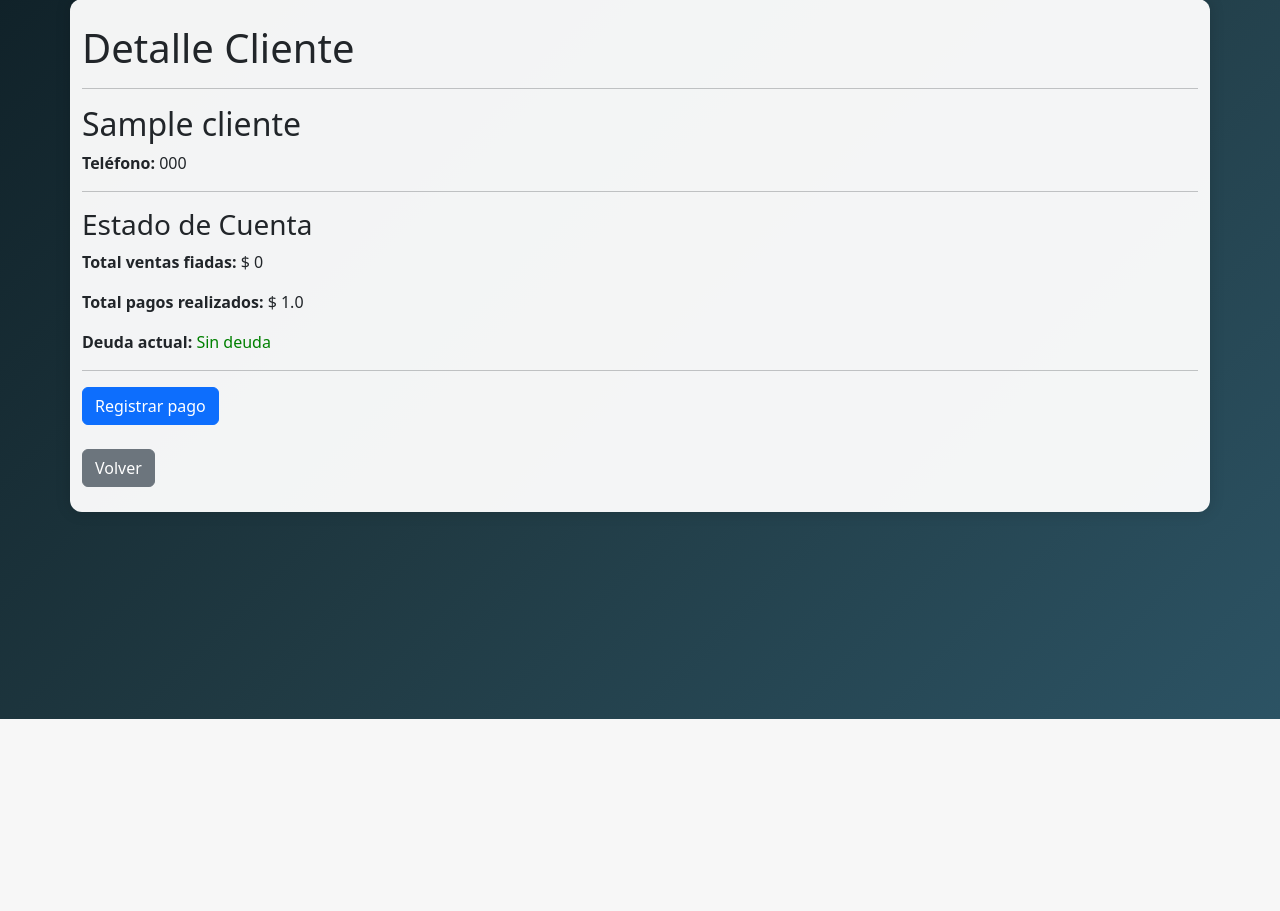
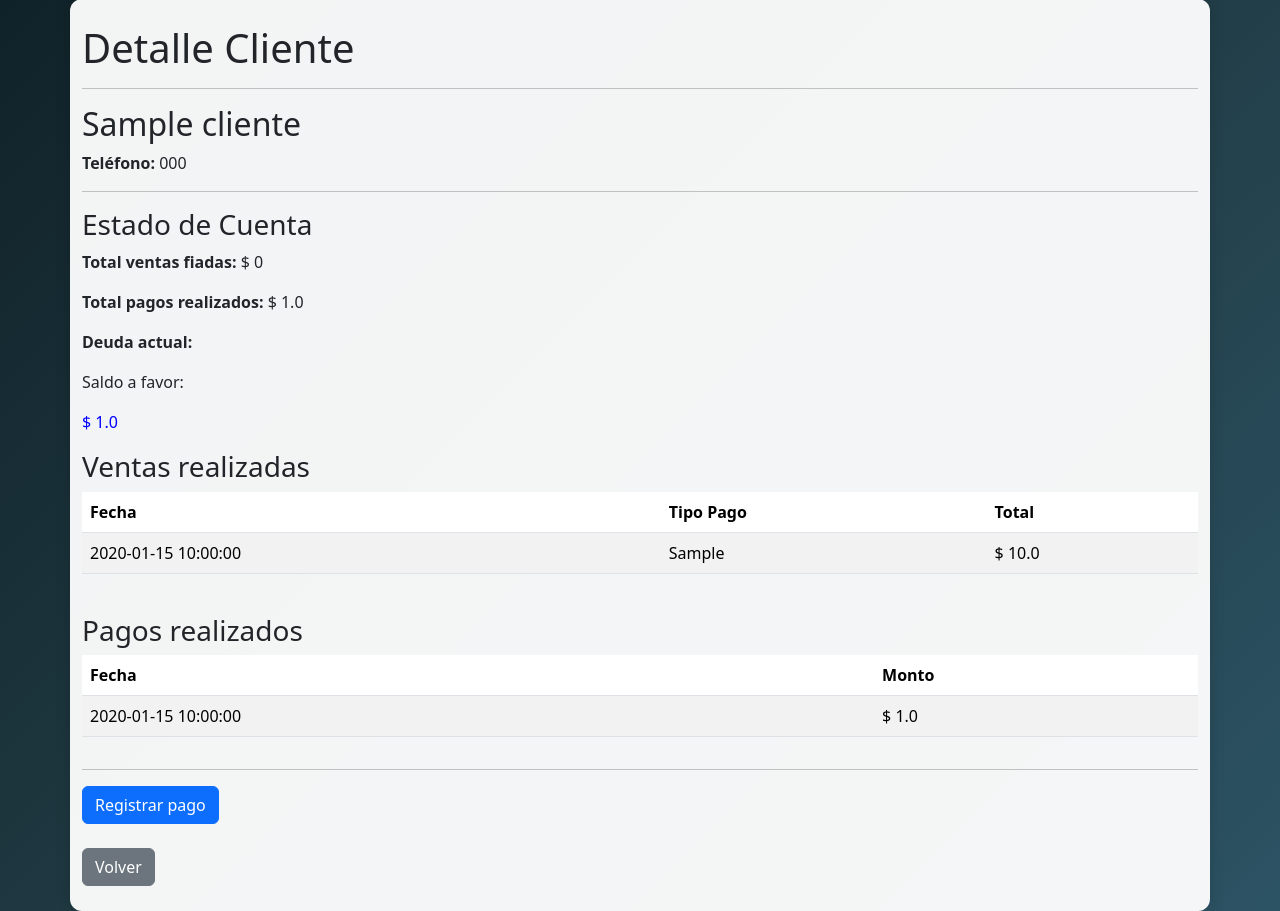
Before and after one commit to marisoltorres99/GestionStock, a Flask app: page /clientes/1 in a window 1280 px wide. Shown: the part 81-992 px from the top of the page. Before the commit the page ends 800 px from the top, so only its background shows below. Run offline with Flask 3, Linux system fonts and the light colour scheme; tables that the repository leaves empty hold one stand-in row (values such as "Sample post").

Commit message:
mostrar historial por cliente, deuda, sin deuda y saldo a favor

```diff
--- a/models/cliente.py
+++ b/models/cliente.py
@@ -5,4 +5,6 @@ class Cliente(db.Model):
     nombre = db.Column(db.String(100), nullable=False)
     telefono = db.Column(db.String(50), nullable=True)
 
-    ventas = db.relationship("Venta", backref="cliente", lazy=True)
+    ventas = db.relationship("Venta", back_populates="cliente")
+
+    pagos = db.relationship("Pago", back_populates="cliente")
--- a/models/pago.py
+++ b/models/pago.py
@@ -9,3 +9,5 @@ class Pago(db.Model):
     cliente_id = db.Column(db.Integer, db.ForeignKey("cliente.id"), nullable=False)
 
     cliente = db.relationship("Cliente")
+
+    cliente = db.relationship("Cliente", back_populates="pagos")
--- a/models/venta.py
+++ b/models/venta.py
@@ -10,3 +10,5 @@ class Venta(db.Model):
     cliente_id = db.Column(db.Integer, db.ForeignKey("cliente.id"), nullable=True)
 
     detalles = db.relationship("DetalleVenta", backref="venta", lazy=True)
+
+    cliente = db.relationship("Cliente", back_populates="ventas")
--- a/routes/clientes_routes.py
+++ b/routes/clientes_routes.py
@@ -80,5 +80,8 @@ def calcularDeuda(id):
 
     deuda = monto_ventas_fiadas - monto_pagos
 
+    ventas = cliente.ventas
+    pagos = cliente.pagos
+
     return render_template("clientes/detalle.html", cliente=cliente, deuda=deuda,
-                           monto_pagos=monto_pagos, monto_ventas_fiadas=monto_ventas_fiadas)
+                           monto_pagos=monto_pagos, monto_ventas_fiadas=monto_ventas_fiadas, ventas=ventas, pagos=pagos)
--- a/templates/clientes/detalle.html
+++ b/templates/clientes/detalle.html
@@ -34,12 +34,84 @@
         <span style="color:red;">
             $ {{ deuda }}
         </span>
+    {% elif deuda < 0 %}
+        <p>Saldo a favor: </p>
+        <span style="color: blue;">$ {{ deuda | abs }}</span>
     {% else %}
         <span style="color:green;">
             Sin deuda
         </span>
     {% endif %}
 </p>
+
+<h3>Ventas realizadas</h3>
+
+<div class="table-responsive">
+
+    <table class="table table-striped">
+
+        <thead>
+            <tr>
+                <th>Fecha</th>
+                <th>Tipo Pago</th>
+                <th>Total</th>
+            </tr>
+        </thead>
+
+        <tbody>
+
+            {% for venta in ventas %}
+
+            <tr>
+
+                <td>{{ venta.fecha }}</td>
+
+                <td>{{ venta.tipo_pago }}</td>
+
+                <td>$ {{ venta.total }}</td>
+
+            </tr>
+
+            {% endfor %}
+
+        </tbody>
+
+    </table>
+
+</div>
+
+<h3 class="mt-4">Pagos realizados</h3>
+
+<div class="table-responsive">
+
+    <table class="table table-striped">
+
+        <thead>
+            <tr>
+                <th>Fecha</th>
+                <th>Monto</th>
+            </tr>
+        </thead>
+
+        <tbody>
+
+            {% for pago in pagos %}
+
+            <tr>
+
+                <td>{{ pago.fecha }}</td>
+
+                <td>$ {{ pago.monto }}</td>
+
+            </tr>
+
+            {% endfor %}
+
+        </tbody>
+
+    </table>
+
+</div>
 
 <hr>
 
```
